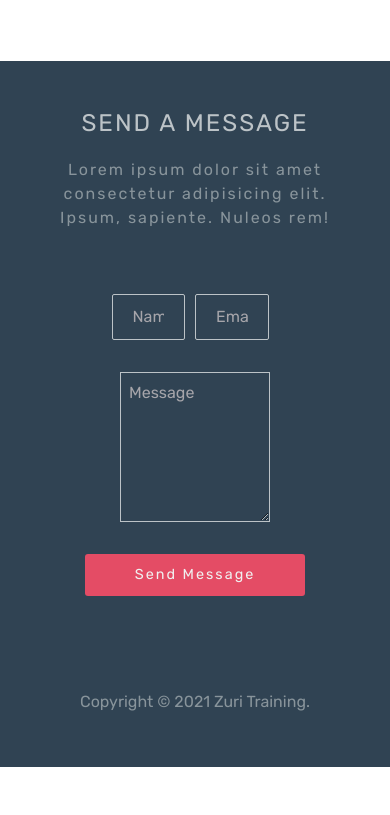
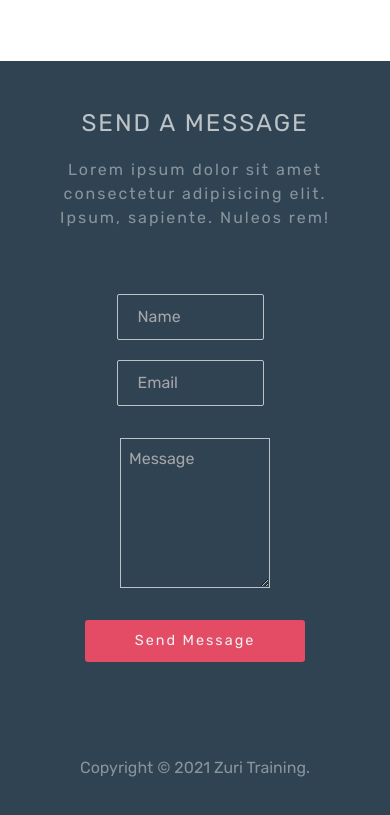
Before and after one commit to OkoroaforDaniel/Responsive_Design, a plain HTML site: page index.html in a window 390 px wide. Shown: the part 2926-3741 px from the top of the page. Before the commit the page ends 3693 px from the top, so only its background shows below. Drawn offline with nearby package versions, Linux system fonts and the light colour scheme.

Commit message:
Add files via upload

```diff
--- a/styles.css
+++ b/styles.css
@@ -382,4 +382,14 @@ input [type=text] {
 input [type=email] {
     width: auto;
 }
+div.footer-input{
+    flex-direction: column;
 }
+input[type=text]{
+    margin-bottom: 20px;
+    width: 50%;
+}
+input[type=email]{
+    width: 50%;
+}
+}
```
